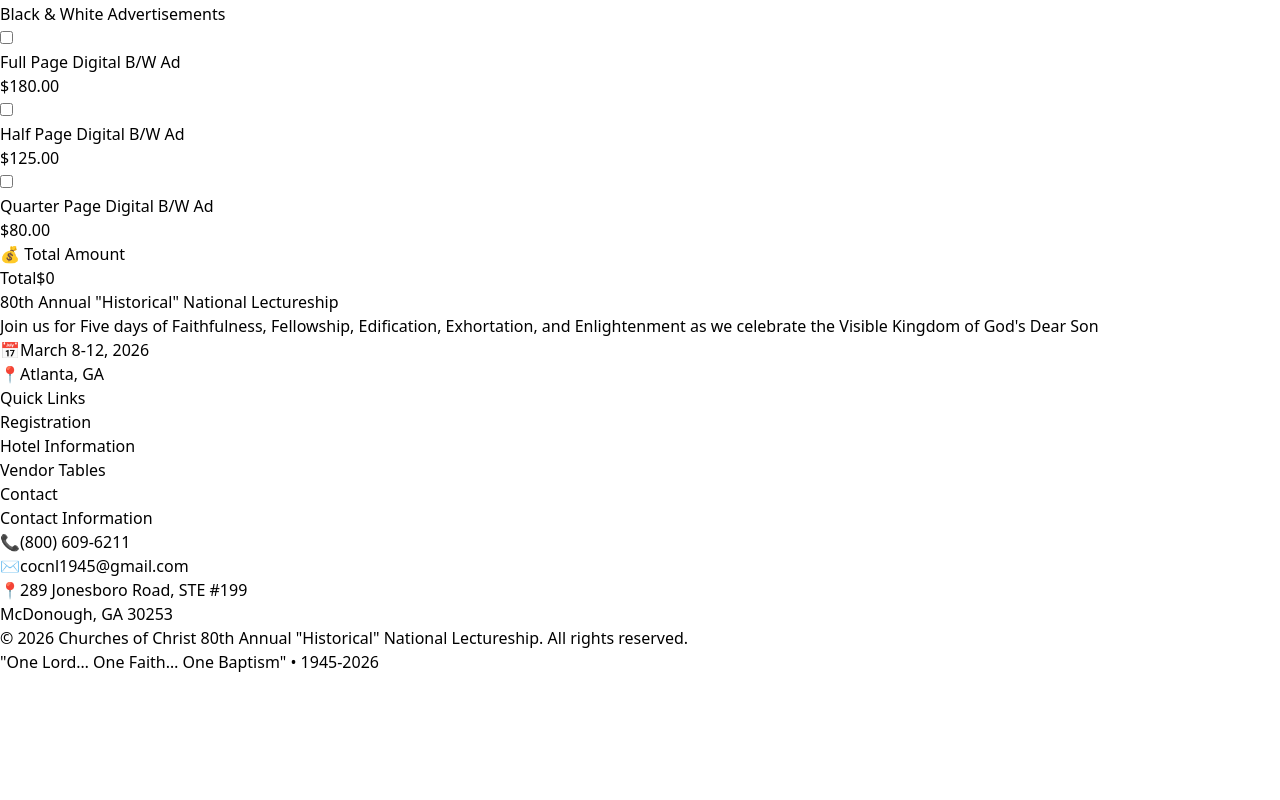
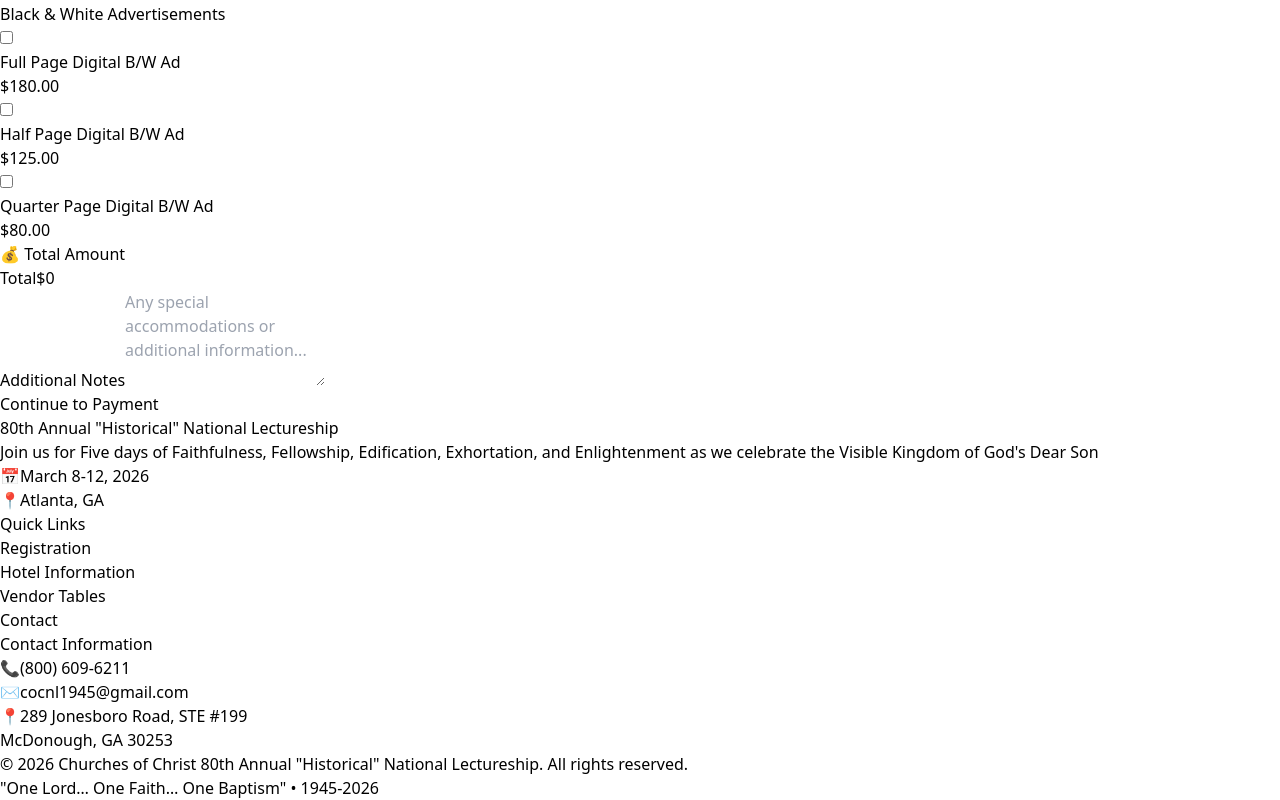
Before and after one commit to whitneesmith/cocnl-80th-annual-lectureship2, a React (Vite) app: page /register-form in a window 1280 px wide. Shown: the part 1462-2262 px from the top of the page. Before the commit the page ends 2136 px from the top, so only its background shows below. Built offline with nearby package versions, Linux system fonts and the light colour scheme.

Commit message:
Update RegisterForm.tsx

```diff
--- a/src/pages/RegisterForm.tsx
+++ b/src/pages/RegisterForm.tsx
@@ -1,4 +1,4 @@
-import React, { useState } from 'react';
+  import React, { useState } from 'react';
 import { Link } from 'react-router-dom';
 import emailjs from '@emailjs/browser';
 
@@ -1142,6 +1142,50 @@ const RegisterForm = () => {
               </div>
             </div>
 
+            {/* Additional Notes */}
+            <div className="mb-8">
+              <label className="block text-sm font-medium text-slate-700 mb-2">
+                Additional Notes
+              </label>
+              <textarea
+                name="additionalNotes"
+                value={formData.additionalNotes}
+                onChange={handleInputChange}
+                rows={4}
+                className="w-full px-4 py-3 border border-slate-300 rounded-lg focus:outline-none focus:ring-2 focus:ring-slate-500"
+                placeholder="Any special accommodations or additional information..."
+              />
+            </div>
+
+            {/* Submit Button */}
+            <div className="text-center">
+              {submitError && (
+                <div className="mb-4 p-4 bg-red-50 border border-red-200 rounded-lg">
+                  <p className="text-red-700 font-medium">❌ {submitError}</p>
+                  <p className="text-red-600 text-sm mt-1">Please try again or contact us at (800) 609-6211</p>
+                </div>
+              )}
+
+              <button
+                type="submit"
+                disabled={isSubmitting}
+                className={`${
+                  isSubmitting
+                    ? 'bg-gray-400 cursor-not-allowed'
+                    : 'bg-gradient-to-r from-slate-600 to-slate-700 hover:from-slate-700 hover:to-slate-800 transform hover:scale-105'
+                } text-white font-bold py-4 px-8 rounded-lg shadow-lg transition-all duration-200 text-lg`}
+              >
+                {isSubmitting ? (
+                  <>
+                    <span className="inline-block animate-spin mr-2">⏳</span>
+                    Submitting Registration...
+                  </>
+                ) : (
+                  'Continue to Payment'
+                )}
+              </button>
+            </div>
+
           </form>
         </div>
       </section>
```
